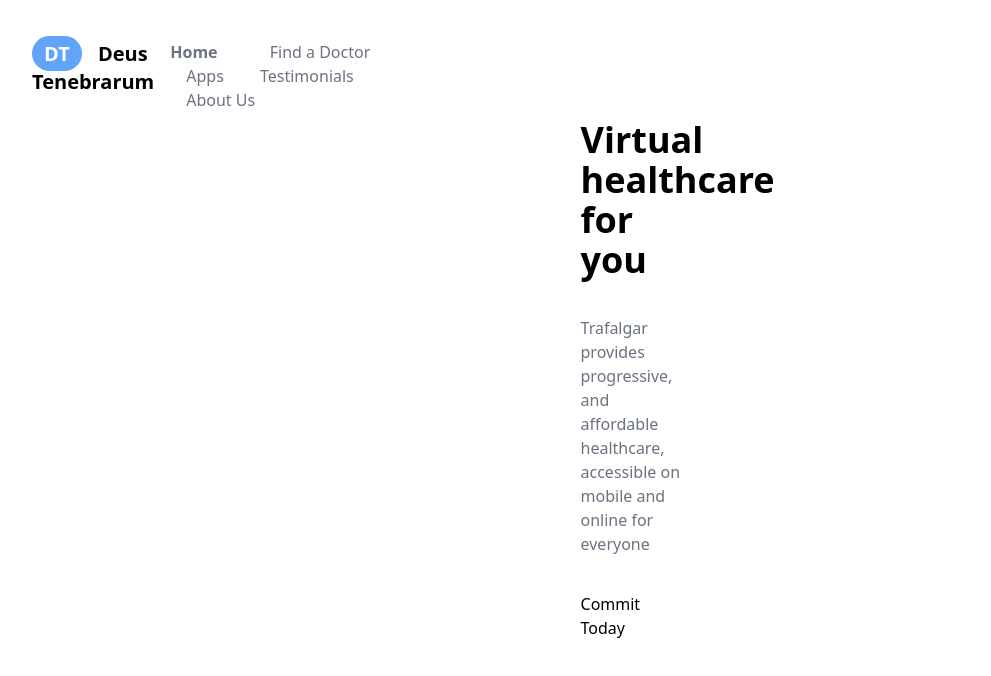
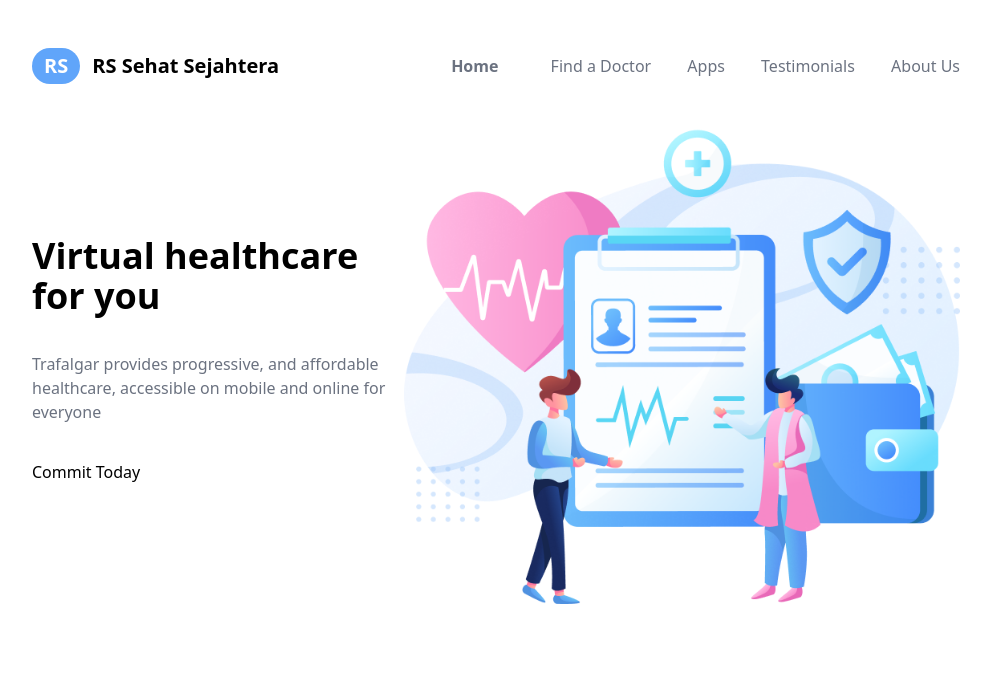
Before and after one commit to FikriEkas/fikriekas, a plain HTML site: page index.html in a window 1280 px wide. Shown: the whole page, without its empty margins (144-1135 px from the left). Drawn offline with nearby package versions, Linux system fonts and the light colour scheme.

Commit message:
fikriekas

```diff
--- a/index.html
+++ b/index.html
@@ -8,10 +8,10 @@
     <title>Healthcare</title>
 </head>
 <body>
-    <nav class="flex justify-between mx-44 mt-10">
-        <div class="">
-            <a class="bg-blue-400 px-3 py-1 text-xl font-semibold text-white rounded-full w-4">DT</a>
-            <a href="index.html" class="text-xl font-semibold pl-3">Deus Tenebrarum</a>
+    <nav class="flex justify-between mx-44 mt-12 items-center">
+        <div class="flex items-center">
+            <a class="bg-blue-400 px-3 py-1 text-xl font-semibold text-white rounded-full ">RS</a>
+            <a href="index.html" class="text-xl font-semibold pl-3">RS Sehat Sejahtera</a>
         </div>
         <div class="space-x-8 text-gray-500">
             <a href="#" class="mx-4 font-bold">Home</a>
@@ -20,13 +20,17 @@
             <a href="#" class="mx-4">Testimonials</a>
             <a href="#" class="mx-4">About Us</a>
         </div>
+    </nav>
         <div class="flex mx-44 mt-10">
             <div class="w-1/2">
-                <h3 class="text-4xl font-semibold mt-10">Virtual healthcare <br> for you</h3>
-                <h3 class="text-gray-500 my-9">Trafalgar provides progressive, and affordable <br> healthcare, accessible on mobile and online for everyone</h3>
+                <h1 class="text-4xl font-semibold mt-28">Virtual healthcare <br> for you</h1>
+                <h2 class="text-gray-500 my-9">Trafalgar provides progressive, and affordable <br> healthcare, accessible on mobile and online for everyone</h2>
                 <a href="">Commit Today</a>
             </div>
+            <div class="">
+                <img src="trafalgar-header illustration 1.png" alt="">
+            </div>
         </div>
-    </nav>
+
 </body>
 </html>
```
